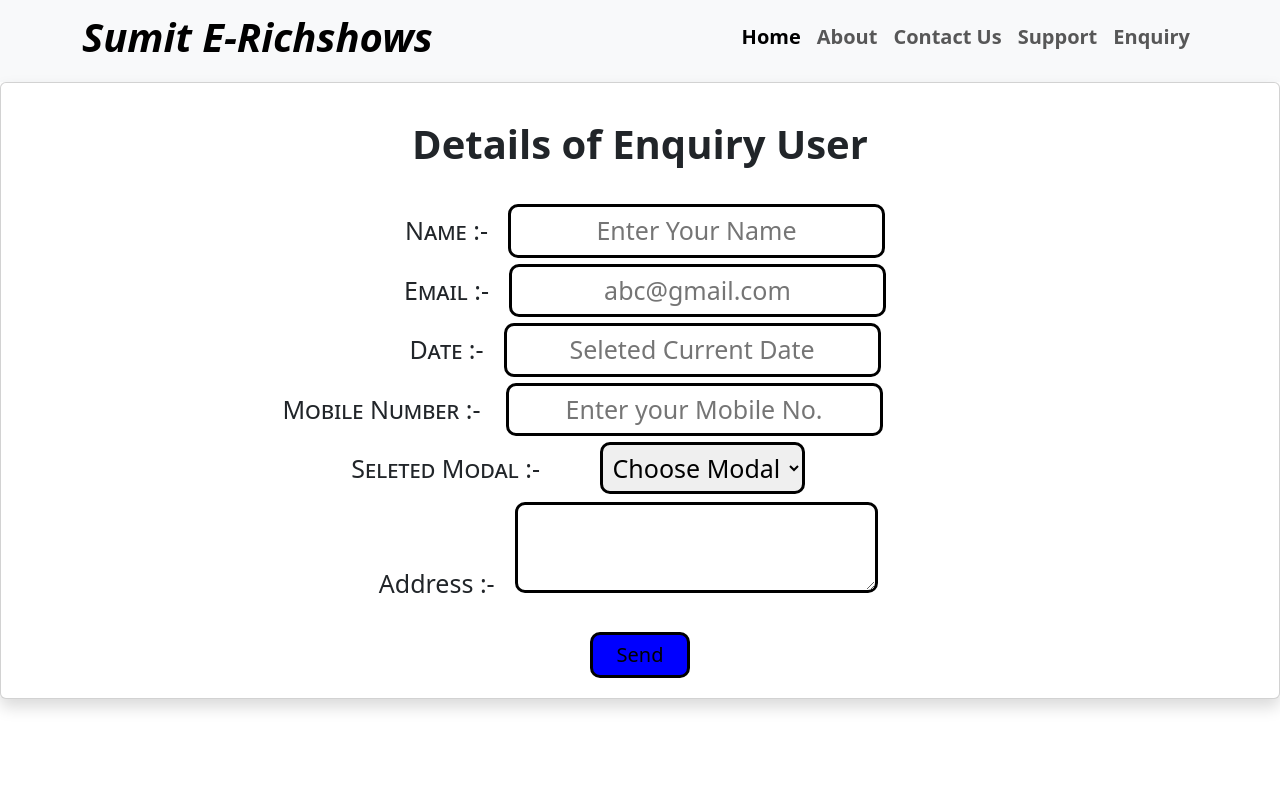
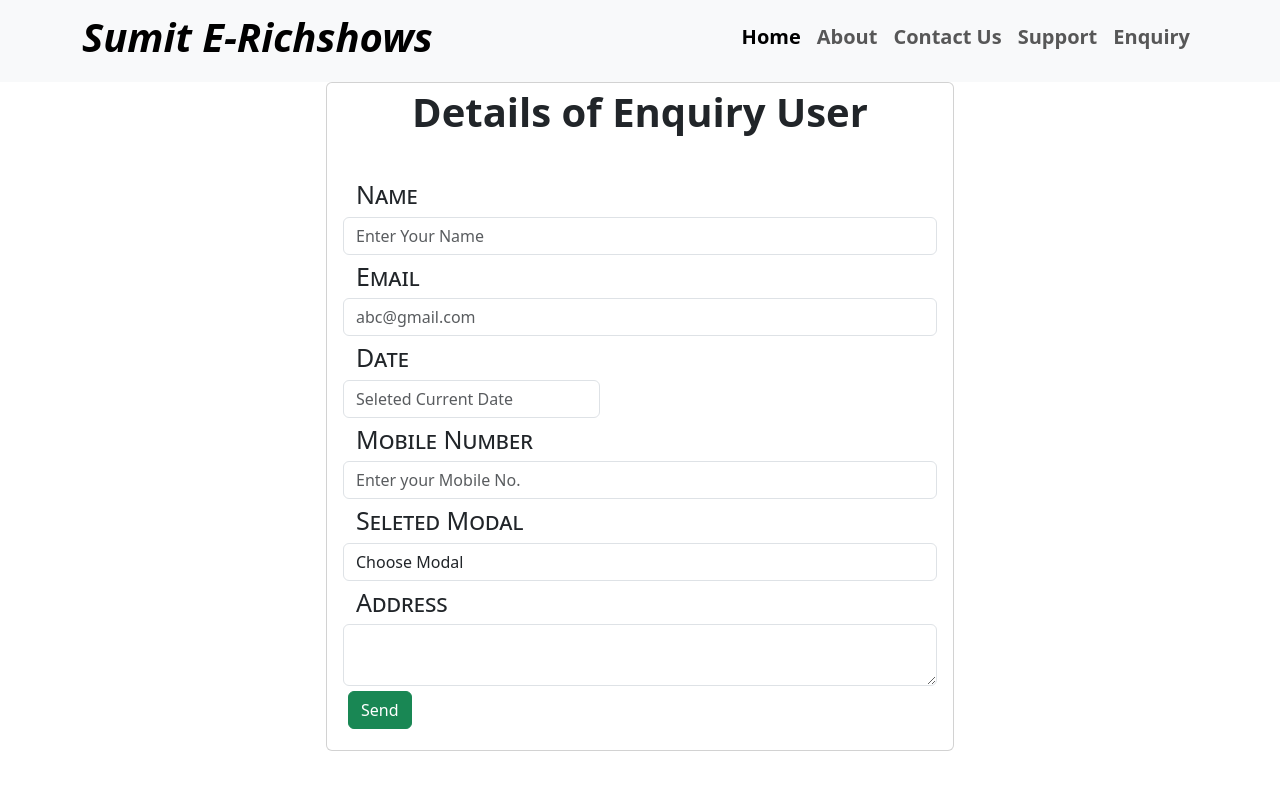
Before and after one commit to sumit747/Sumit-E-Richshaw, a React (Create React App) app: page /Registration in a window 1280 px wide. Shown: the top 790 px of the page. Built offline with nearby package versions, Linux system fonts and the light colour scheme.

Commit message:
Project Complete

```diff
--- a/src/components/pages/Registration.js
+++ b/src/components/pages/Registration.js
@@ -46,50 +46,63 @@ const Registration = () => {
       mobile: "",
     })
     const emailSubject = `Information`;
-    const emailBody = `Dear ${formData.name}? "this Mail provide by Sumit E-rishshaws" `;
+    const emailBody = `Dear ${formData.name},
+     "this Mail provide by Sumit E-rishshaws",
+     Thank Reguard ,
+     Sumit Chaudhary,
+     CEO of E-Richshows Companey
+     Mo.9183834748`;
     const mailtoLink = `mailto:${formData.email}?subject=${emailSubject}&body=${emailBody}`;
     window.location.href = mailtoLink;
     // console.log(mailtoLink);
   }
   return (
-    <div className='data'>
-      <div className="col-md-12">
-        <div className="card shadow">
-          <div className="card-body"></div>
+    <div>
+      <div className='row justify-content-center'>
+        <div className="offset lg-3 col-lg-6">
+          <form className="constainer">
+            <div className="card">
+              <div className='card-title'>
                 <p className='Page'><h1><strong>Details of Enquiry User </strong></h1></p>
-          <form className="Form" >
                 {/* onSubmit={handleSubmit}  */}
-            <div className='Farm1' >
-              <label className='imputMain'>
-                Name :-
-                <input className='input' type='text' name='name' placeholder='Enter Your Name' required value={formData.name} onChange={handleChange} />
-              </label>
-              <br />
-              <label className='imputMain'>
-                Email :-
-                <input className='input' type='text' name='email' placeholder='abc@gmail.com' required value={formData.email} onChange={handleChange} />
-              </label>
-              <br />
-              <label className='imputMain'>
-                Date :-
+              </div>
+              <div className='card-body'>
+                <div className='row'>
+                  <div className='col-lg-12'>
+                    <div className='form-group'>
+                      <label className='imputMain'>Name</label>
+                      <input className='form-control' name='name' placeholder='Enter Your Name' required value={formData.name} onChange={handleChange} />
+                    </div>
+                  </div>
+                  <div className='col-lg-12'>
+                    <div className='form-group'>
+                      <label className='imputMain'>Email</label>
+                      <input className='form-control' name='email' placeholder='abc@gmail.com' required value={formData.email} onChange={handleChange} />
+                    </div>
+                  </div>
+                  <div className='col-lg-12'>
+                    <div className='form-group'>
+                      <label className='imputMain'>Date</label> <br />
                       <DatePicker
-                  className='input'
+                        className='form-control'
                         selected={seletedDate}
                         onChange={handleDateChange}
                         dateFormat="P"
                         required
                         placeholderText='Seleted Current Date'
                       />
-              </label>
-              <br />
-              <label className='imputMain1'>
-                Mobile Number :-
-                <input className='input1' type='text' name='mobile' placeholder='Enter your Mobile No.' required value={formData.mobile} onChange={handleChange} />
-              </label>
-              <br />
-              <label className='imputMain2'>
-                Seleted Modal :-
-                <select className='input2' >
+                    </div>
+                  </div>
+                  <div className='col-lg-12'>
+                    <div className='form-group'>
+                      <label className='imputMain'> Mobile Number </label>
+                      <input className='form-control' name='mobile' placeholder='Enter your Mobile No.' required value={formData.mobile} onChange={handleChange} />
+                    </div>
+                  </div>
+                  <div className='col-lg-12'>
+                    <div className='form-group'>
+                      <label className='imputMain'> Seleted Modal </label>
+                      <select className='form-control' >
                         <option>Choose Modal </option>
                         <option>E-Richshow 01</option>
                         <option>E-Richshow 02</option>
@@ -97,18 +110,22 @@ const Registration = () => {
                         <option>E-Richshow 04</option>
                         <option>E-Richshow 05</option>
                       </select>
-              </label>
-              <br />
-              <label className='imputMain3' >
-                Address :-
-                <textarea className='input' rows={2} cols={23} required ></textarea>
-              </label>
-              <br />
-              <br />
-              <button type="Submit" className='button'
-                onClick={heandleButtonClick}
-              >Send</button>
+                    </div>
+                  </div>
+                  <div className='col-lg-12'>
+                    <div className='form-group'>
+                      <label className='imputMain' >Address </label>
+                      <textarea className='form-control' rows={2} cols={23} required ></textarea>
+                    </div>
+                  </div>
+                  <div className='col-lg-12 justify-content-center'>
+                    <div className='form-group'>
+                      <button className='btn btn-success' onClick={heandleButtonClick}>Send</button>
                       {/* <button type="New User">New User</button> */}
+                    </div>
+                  </div>
+                </div>
+              </div>
             </div>
           </form>
         </div>
```
Lines whose indentation alone changed are shown as unchanged.
